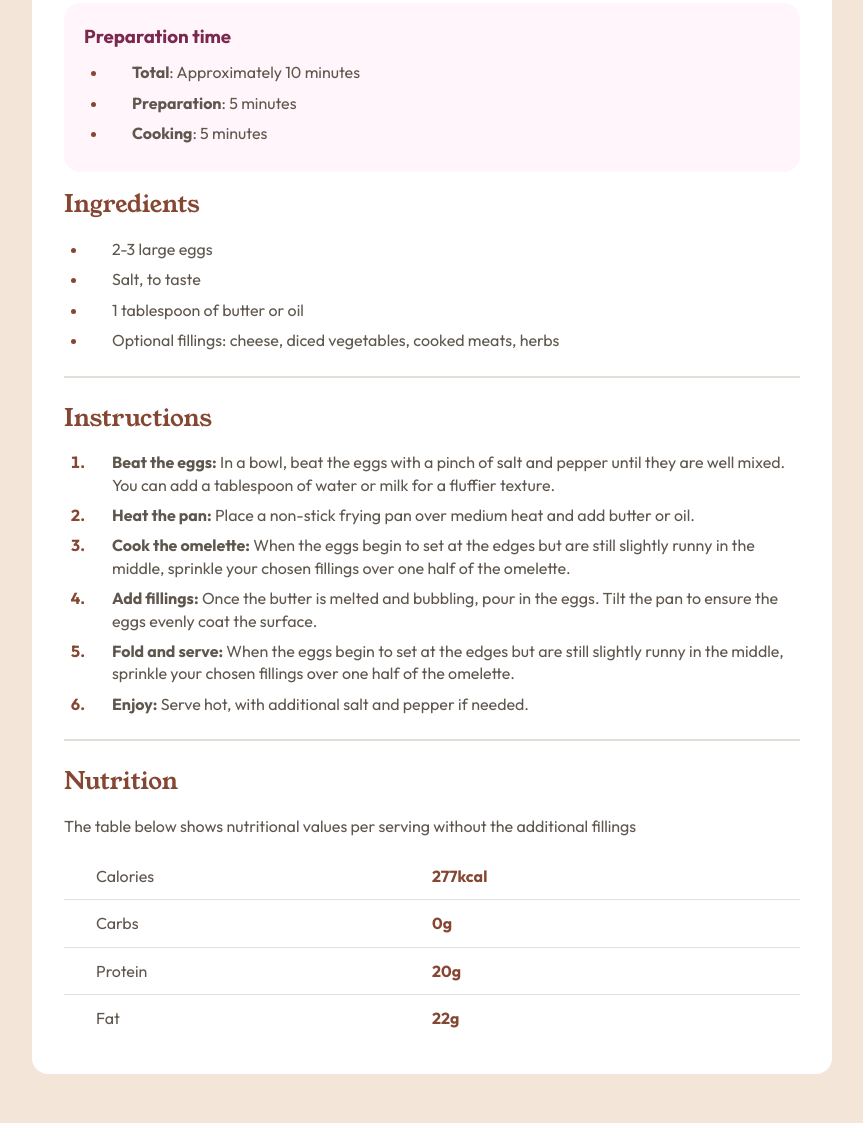
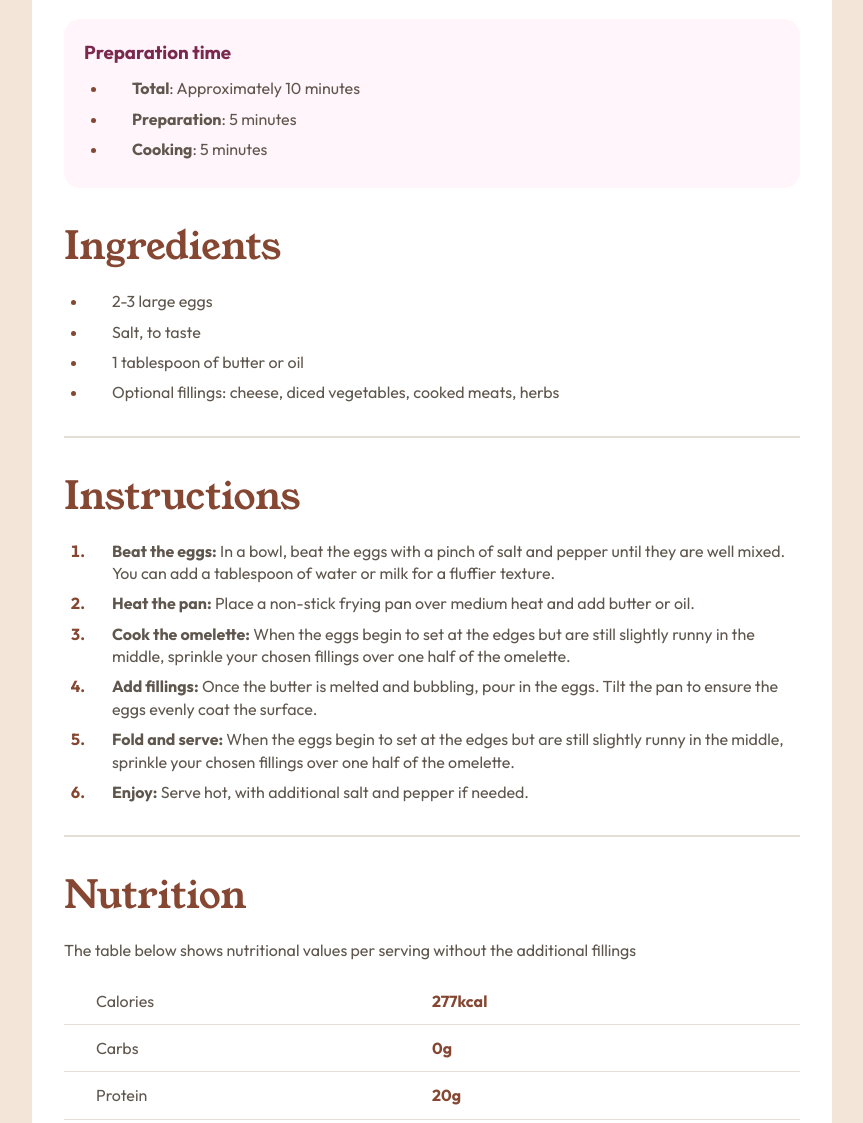
Before and after one commit to 4ndradeGabriel/Recipe-page, a plain HTML site: page index.html in a window 1280 px wide. Shown: the part 649-1772 px from the top of the page, without its empty margins (208-1071 px from the left). Drawn offline with Linux system fonts and the light colour scheme.

Commit message:
css adjust

```diff
--- a/style.css
+++ b/style.css
@@ -45,6 +45,7 @@ h1 {
 
 h2 {
     color: var(--reddish-brown);
+    font-size: 2.4rem;
     margin-bottom: 1rem;
 }
 
@@ -75,14 +76,14 @@ li {
 }
 
 hr {
-    margin: 1.5rem 0;
+    margin: 2rem 0;
     border: 1px solid var(--light-grey);
 }
 
 .container {
     max-width: 800px;
     background-color: var(--white);
-    margin: 6rem;
+    margin: 7rem;
     border-radius: 1rem;
 }
 
@@ -108,7 +109,7 @@ hr {
     background-color: var(--light-magenta);
     padding: 1.25rem;
     border-radius: 1rem;
-    margin-bottom: 1rem;
+    margin-bottom: 2rem;
 }
 
 .recipe-prep-time h3 {
```
